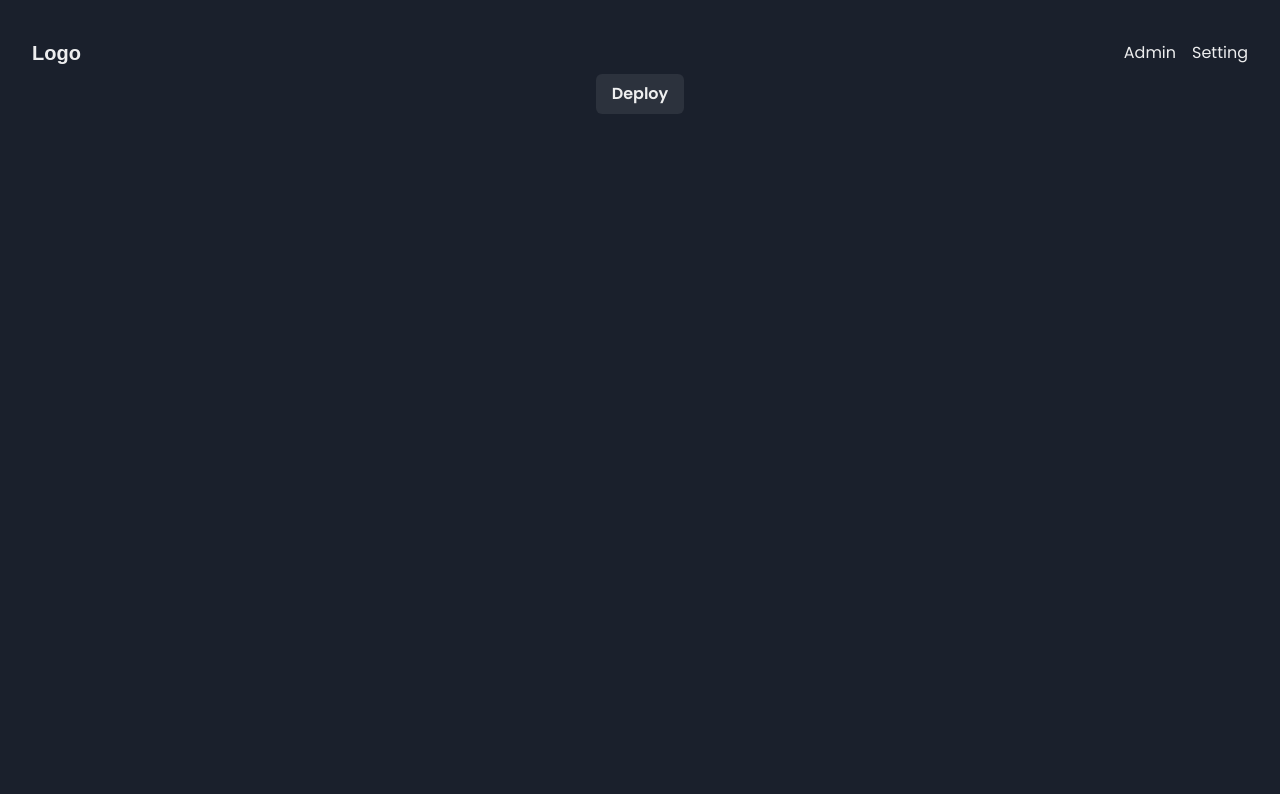
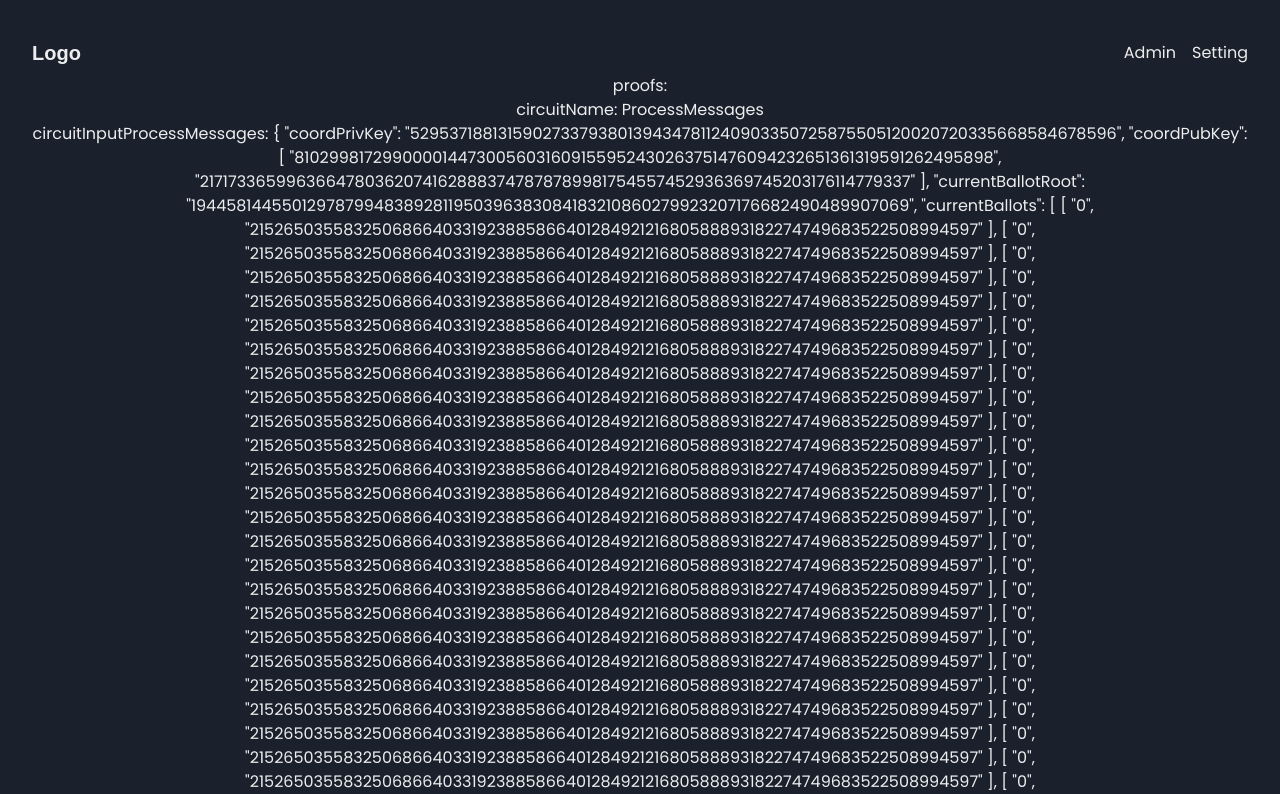
Before and after one commit to privacy-scaling-explorations/maci-coordinator, a React (Vite) app in the folder client/maci-coordinator-react/: page /admin in a window 1280 px wide. Shown: the top 794 px of the page. Built offline with nearby package versions, Linux system fonts and the light colour scheme.

Commit message:
Hook state variables from API context

```diff
--- a/client/maci-coordinator-react/src/App.tsx
+++ b/client/maci-coordinator-react/src/App.tsx
@@ -14,6 +14,7 @@ function App() {
 
 	// make Path and layout
 	return (
+		// state variables has defined in ApiContext.tsx
 		//@ts-ignore
 		<ApiProvider>
 			<Router>
--- a/client/maci-coordinator-react/src/context/ApiContext.tsx
+++ b/client/maci-coordinator-react/src/context/ApiContext.tsx
@@ -91,7 +91,7 @@ const ApiContext = createContext<State>({
 	circuitName: '',
 	setcircuitName: () => null,
 	circuitInputProcessMessages: circuitInputProcessMessagesDefault
-	  ,
+	,
 	setcircuitInputProcessMessages: () => null,
 	circuitInputTallyVotes: circuitInputTallyVotesDefault,
 	setcircuitInputTallyVotes: () => null,
@@ -110,6 +110,7 @@ export const initializeApiContext = () => {
 
 	// actual API calls
 	// empty dependency array of useEffect means this will only run once
+	// when calling async inside useEffect, we need to define a function inside useEffect
 	useEffect(() => { console.log('initializeApiContext useEffect'); }, []);
 
 	return {
@@ -135,10 +136,15 @@ type ApiProviderProps = {
 
 // we are going to store all of the proofs that we fetch from the server in this context
 //@ts-ignore
-export const ApiProvider : React.FC<PropsWithChildren<ApiProviderProps>> = ({children}) => {
-    return children;
+export const ApiProvider: React.FC<PropsWithChildren<ApiProviderProps>> = ({ children }) => {
+	// call our hook
+	const state = initializeApiContext();
+
+
+	return <ApiContext.Provider value={{...state}}>{children}</ApiContext.Provider>;
 }
 
 
 
+// this is a custom hook that we will call in our components
 export const useApi = () => useContext(ApiContext);
--- a/client/maci-coordinator-react/src/pages/AdminPage/index.tsx
+++ b/client/maci-coordinator-react/src/pages/AdminPage/index.tsx
@@ -1,8 +1,16 @@
-import { Button } from "@chakra-ui/react";
+import { useApi } from "../../context/ApiContext";
 
 const AdminPage: React.FC<React.PropsWithChildren<{}>> = () => {
+	// it hooks into the context(state variables)
+	const { proofs, circuitName, circuitInputProcessMessages, circuitInputTallyVotes, isLoading } = useApi();
+
 	return <>
-		<Button>Deploy</Button>
+		{/* render all vars */}
+		<div>proofs: {proofs.join(',')}</div>
+		<div>circuitName: {circuitName}</div>
+		<div>circuitInputProcessMessages: {JSON.stringify(circuitInputProcessMessages, null, 2)}</div>
+		<div>circuitInputTallyVotes: {JSON.stringify(circuitInputTallyVotes, null, 2)}</div>
+		<div>isLoading: {isLoading.toString()}</div>
 	</>
 }
 
```
